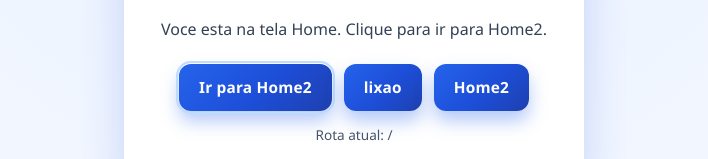
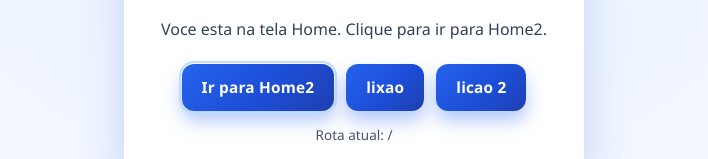
Before and after one commit to MicaioValente/TESTE-GIT, a React (Vite) app: page / in a window 1280 px wide. Shown: the part 346-505 px from the top of the page, without its empty margins (286-994 px from the left). Built offline with nearby package versions, Linux system fonts and the light colour scheme.

Commit message:
Update link text for Home2 to "licao 2"

```diff
--- a/src/App.jsx
+++ b/src/App.jsx
@@ -18,7 +18,7 @@ function Home({ title, subtitle, to, buttonText }) {
                         lixao
                     </Link>
                     <Link className="blue-button" to="/home2">
-                        Home2
+                        licao 2
                     </Link>
                 </div>
 
```
